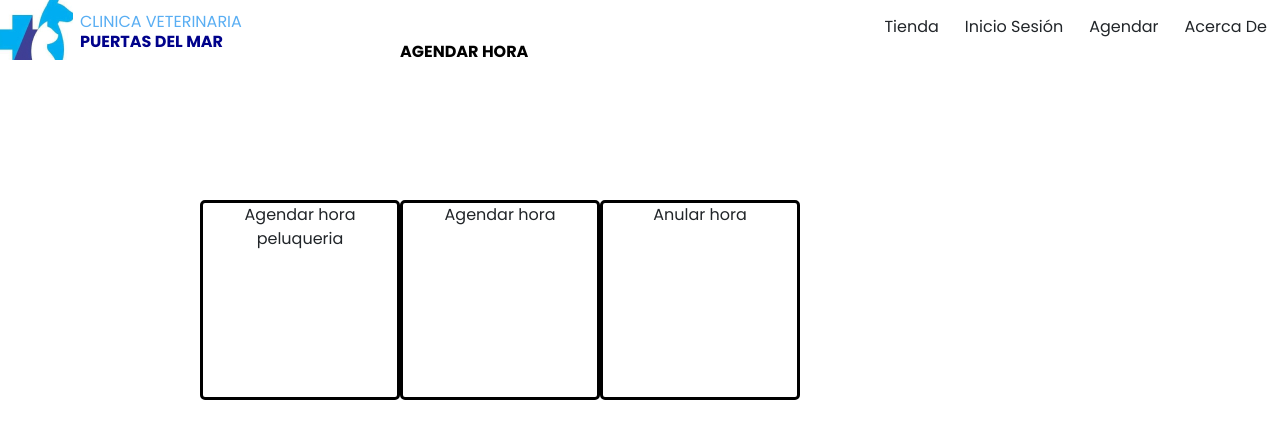
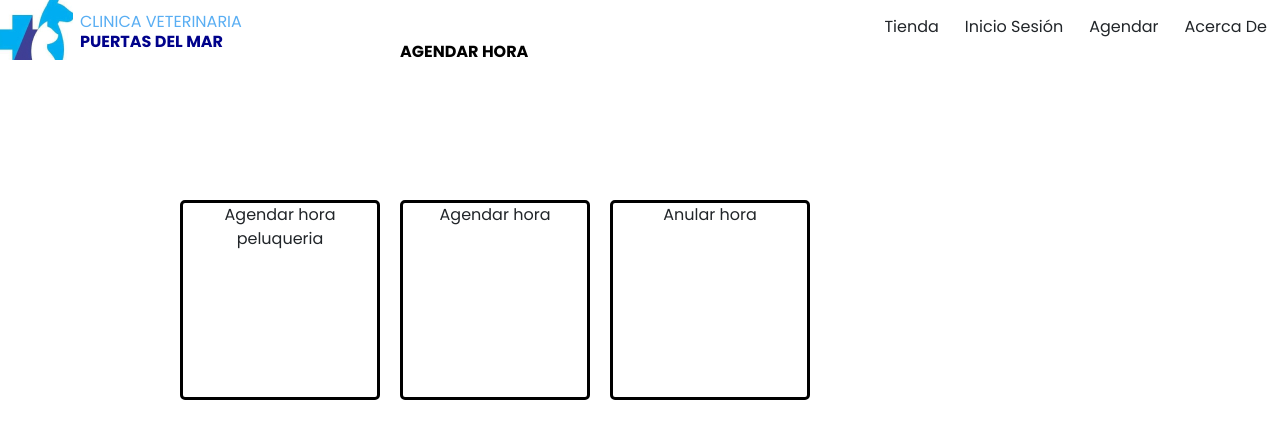
Before and after one commit to barbar4bm/frontend-c19-pets, a React (Create React App) app in the folder frontend/: page /agendar-hora in a window 1280 px wide. Shown: the top 438 px of the page. Built offline with nearby package versions, Linux system fonts and the light colour scheme.

Commit message:
cambios en box

```diff
--- a/frontend/src/pages/AgendarHora/AgendarHora.css
+++ b/frontend/src/pages/AgendarHora/AgendarHora.css
@@ -7,7 +7,7 @@
   border-radius: 5px;
   top: 200px;
   left: 400px;
-  width: 200px;
+  width: 190px;
   height: 200px;
   text-align: center;
 }
@@ -19,7 +19,7 @@
   border: solid 3px black;
   border-radius: 5px;
   top: 200px;
-  left: 200px;
+  left: 180px;
   width: 200px;
   height: 200px;
   text-align: center;
@@ -32,7 +32,7 @@
   border: solid 3px black;
   border-radius: 5px;
   top: 200px;
-  left: 600px;
+  left: 610px;
   width: 200px;
   height: 200px;
   text-align: center;
--- a/frontend/src/pages/AgendarHora/AgendarHora.jsx
+++ b/frontend/src/pages/AgendarHora/AgendarHora.jsx
@@ -5,6 +5,7 @@ import { Barra } from "../../components/barra/barra";
 export const AgendarHora = () => {
   return (
     <>
+
       <Barra />
 
       <div style={{ marginBottom: "3000px" }}>
@@ -24,6 +25,7 @@ export const AgendarHora = () => {
           <div class="box3">Anular hora</div>
         </body>
       </div>
+
     </>
   );
 };
--- a/frontend/src/pages/aboutUs/AboutUs.css
+++ b/frontend/src/pages/aboutUs/AboutUs.css
@@ -1,3 +1,8 @@
+*{
+    padding: 0;
+    margin: 0;
+
+}
 body {
     background-color: white;
 }
```
